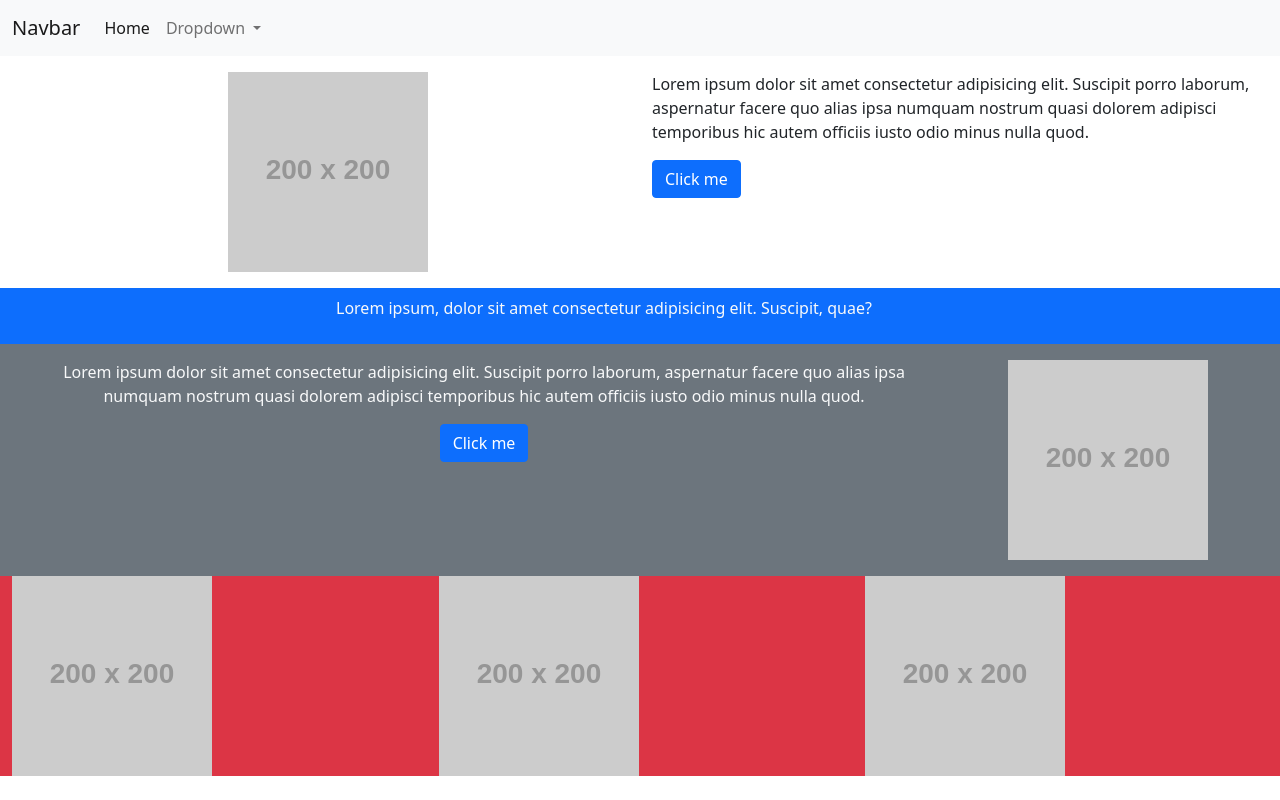
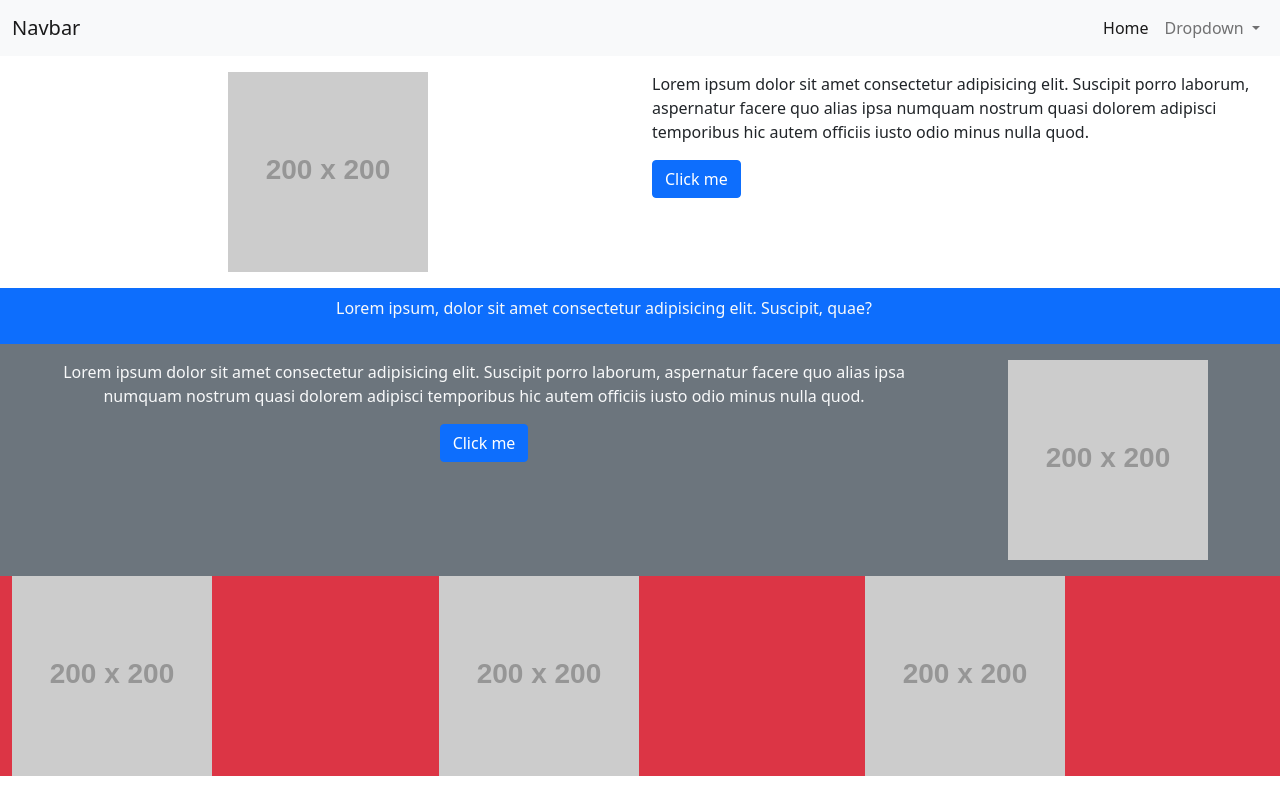
Before and after one commit to NathanMQuam/bootstrap-udemy, a plain HTML site: page index.html in a window 1280 px wide. Drawn offline with nearby package versions, Linux system fonts and the light colour scheme; placeholder pictures from the web are drawn by us.

Commit message:
Navbar margin start auto

```diff
--- a/index.html
+++ b/index.html
@@ -23,7 +23,8 @@
                 <span class="navbar-toggler-icon"></span>
             </button>
             <div class="collapse navbar-collapse" id="navbarSupportedContent">
-                <ul class="navbar-nav me-auto mb-2 mb-lg-0">
+                <!-- mr-auto to ml-auto in the tutorial is now me-auto to ms-auto -->
+                <ul class="navbar-nav ms-auto mb-2 mb-lg-0">
                     <li class="nav-item">
                         <a class="nav-link active" aria-current="page" href="#">Home</a>
                     </li>
```
